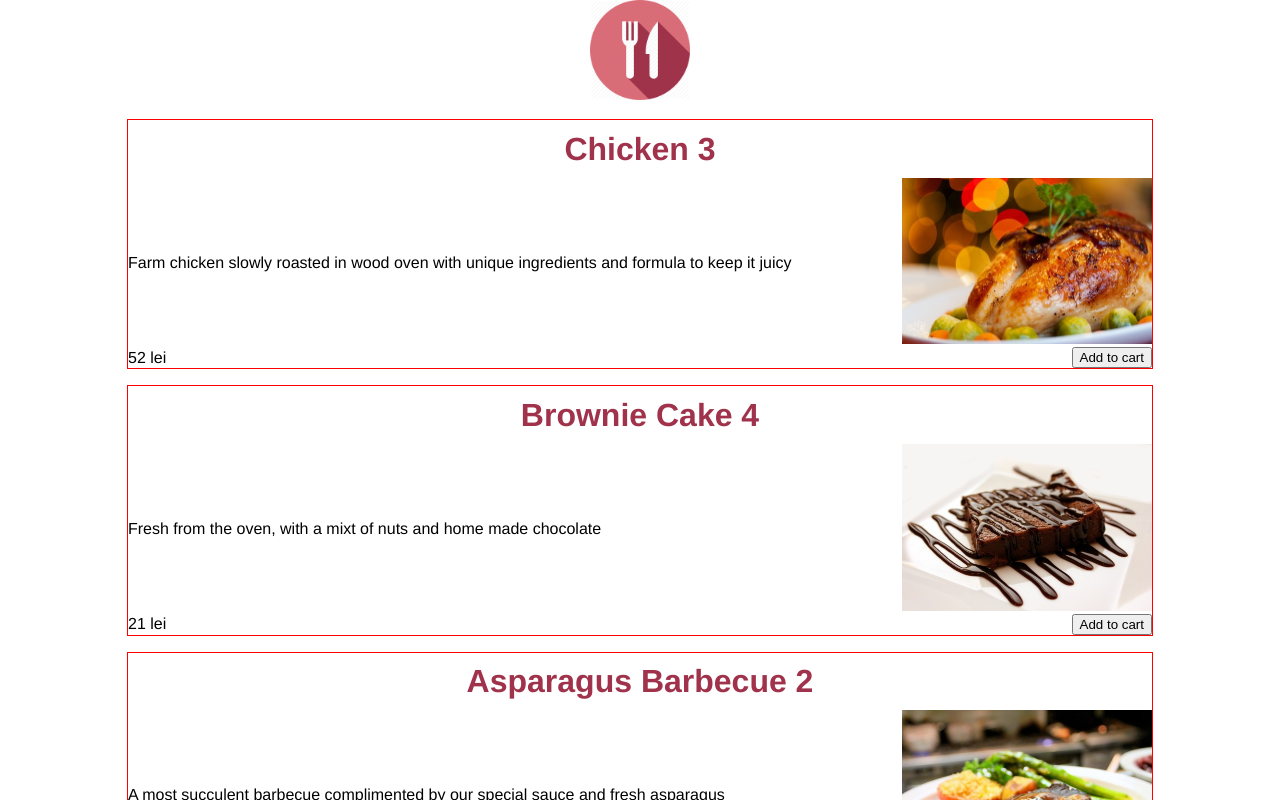
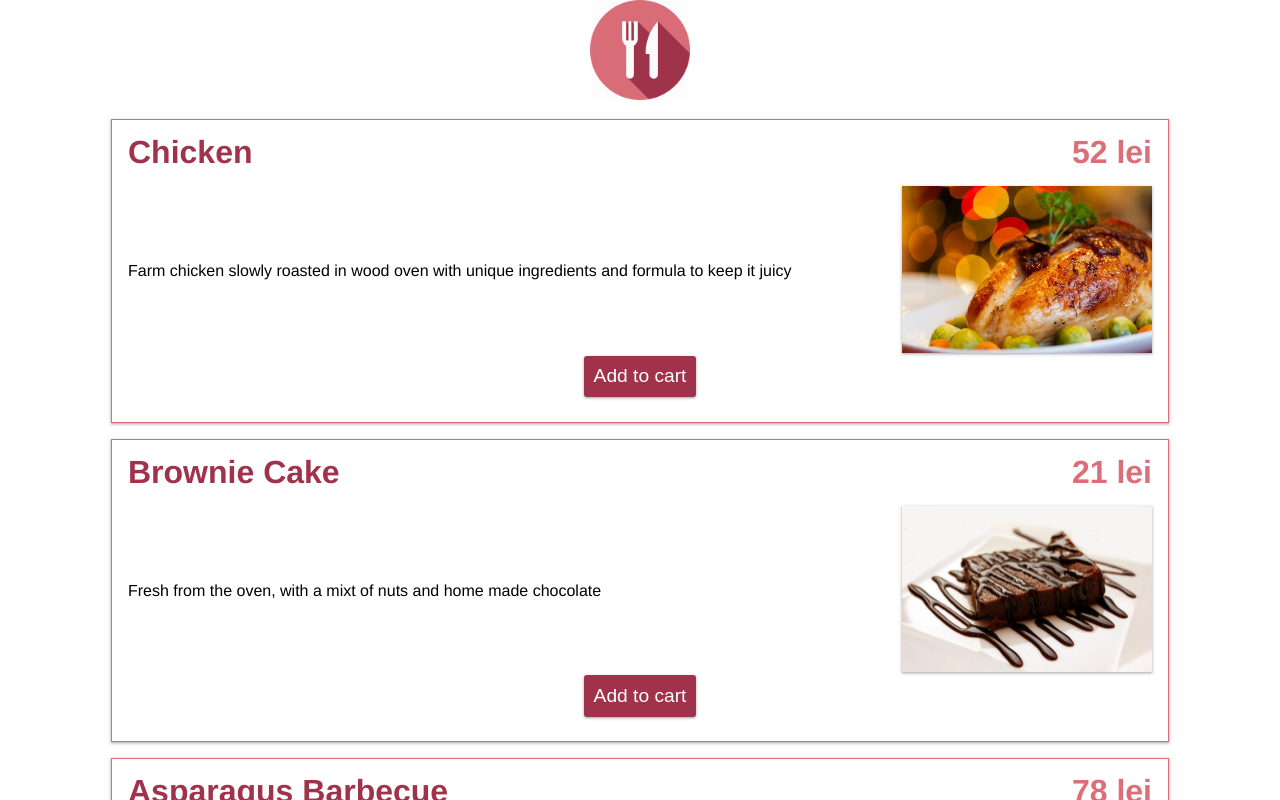
Before and after one commit to Marianissimus/Restaurant-menu, a Vue app in the folder restaurant-menu/: page / in a window 1280 px wide. Shown: the top 800 px of the page. Built offline with nearby package versions, Linux system fonts and the light colour scheme.

Commit message:
better styles

```diff
--- a/restaurant-menu/src/components/MenuItemPreview.vue
+++ b/restaurant-menu/src/components/MenuItemPreview.vue
@@ -1,8 +1,8 @@
 <template>
   <div class="menu-preview">
     <h1 class="top">
-      <span>{{ item.name }}&nbsp;</span>
-      <span>{{ item.rating }}</span>
+      <div class="name">{{ item.name }}</div>
+      <div class="price">{{ item.price }}&nbsp;lei</div>
     </h1>
     <div class="content">
       <div class="description">
@@ -13,7 +13,6 @@
       </div>
     </div>
     <div class="bottom">
-        <div class="price">{{ item.price }}&nbsp;lei</div>
         <button>Add to cart</button>
     </div>
   </div>
@@ -38,25 +37,56 @@ export default {
 .menu-preview {
   width: 80vw;
   margin: 1em auto;
+  padding: 1em;
   display: flex;
-  border: 1px solid red;
+  border: 1px solid #DC6E79;
   flex-direction: column;
+  box-shadow: rgba(60, 64, 67, 0.3) 0px 1px 2px 0px, rgba(60, 64, 67, 0.15) 0px 1px 3px 1px;
 }
 
-.content, .bottom {
+.content {
   display: flex;
   justify-content: space-between;
   align-items: center;
 }
 
+.bottom {
+  text-align: center;
+}
+
+.top, .bottom {
+  height: 50px;
+}
+
 .menu-image img {
   width: 250px;
+  box-shadow: rgba(60, 64, 67, 0.3) 0px 1px 2px 0px, rgba(60, 64, 67, 0.15) 0px 1px 3px 1px;
 }
 
 .top {
+  display: flex;
+  justify-content: space-between;
+}
+
+.name {
+  text-transform: capitalize;
   color: #A0334B;
-  text-transform: capitalize;
-  padding: .4em;
+}
+
+.price {
+  color: #DC6E79;
+}
+
+
+button {
+  box-shadow: rgba(60, 64, 67, 0.3) 0px 1px 2px 0px, rgba(60, 64, 67, 0.15) 0px 1px 3px 1px;
+  background-color: #A0334B;
+  color: #FFF;
+  border: none;
+  border-radius: 3px;
+  padding: .5em;
+  font-size: 1.2em;
+  cursor: pointer;
 }
 
 </style>
```
